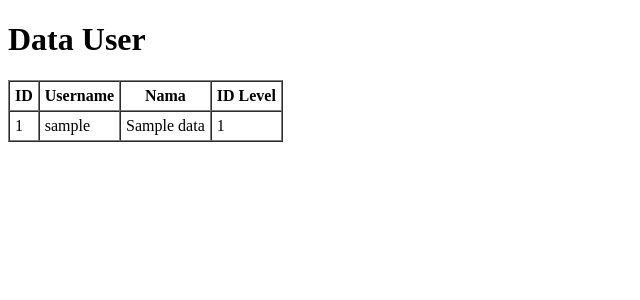
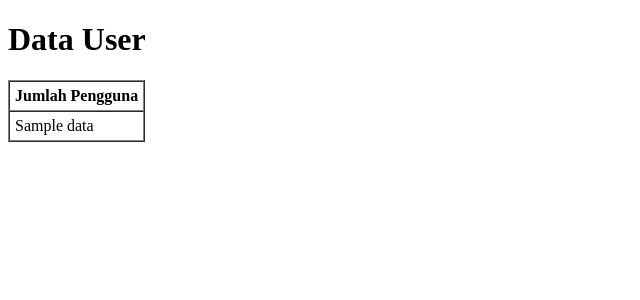
Before and after one commit to m1Febriansyah/PWL_Febriansyah, a Laravel app: template POS_Febri/resources/views/user.blade.php in a window 1280 px wide. Shown: the top 300 px of the page, without its empty margins (0-640 px from the left). Run offline with Laravel 10, Linux system fonts and the light colour scheme; the template is opened without the code that fills it: most values are stand-ins (such as "Sample title", 1, 10 or a date in 2020).

Commit message:
Praktikum2.3_P4

```diff
--- a/POS_Febri/app/Http/Controllers/UserController.php
+++ b/POS_Febri/app/Http/Controllers/UserController.php
@@ -10,7 +10,7 @@ class UserController extends Controller
 {
     public function index()
 {
-    $user = UserModel::where('username','manager9')->firstOrfail();
+    $user = UserModel::where('level_id', 2)->count();
 
     return view('user', ['data' => $user]);
 }
--- a/POS_Febri/resources/views/user.blade.php
+++ b/POS_Febri/resources/views/user.blade.php
@@ -1,23 +1,16 @@
 <!DOCTYPE html>
 <html>
 <head>
-    <title>Data User</title>
+    <title>Data User - Aggregates</title>
 </head>
 <body>
     <h1>Data User</h1>
     <table border="1" cellpadding="5" cellspacing="0">
         <tr>
-            <th>ID</th>
-            <th>Username</th>
-            <th>Nama</th>
-            <th>ID Level</th>
+            <th>Jumlah Pengguna</th>
         </tr>
         <tr>
-            {{-- Karena $data adalah satu objek, langsung panggil propertinya --}}
-            <td>{{ $data->user_id }}</td>
-            <td>{{ $data->username }}</td>
-            <td>{{ $data->nama }}</td>
-            <td>{{ $data->level_id }}</td>
+            <td>{{ $data }}</td>
         </tr>
     </table>
 </body>
```
